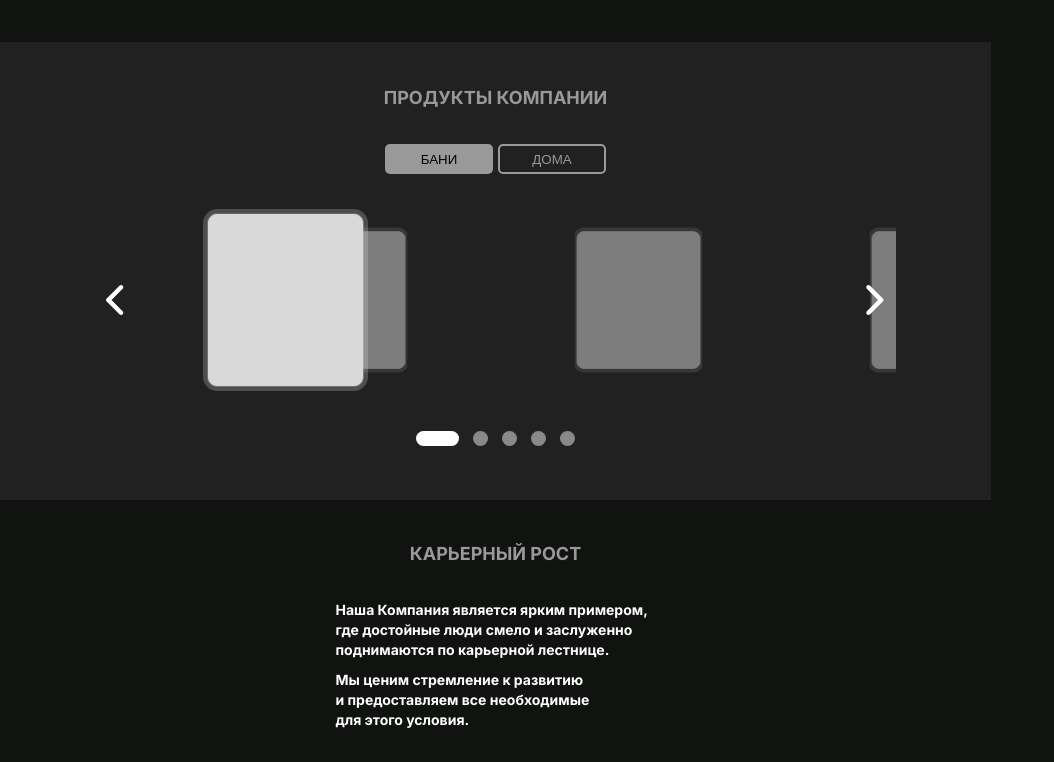
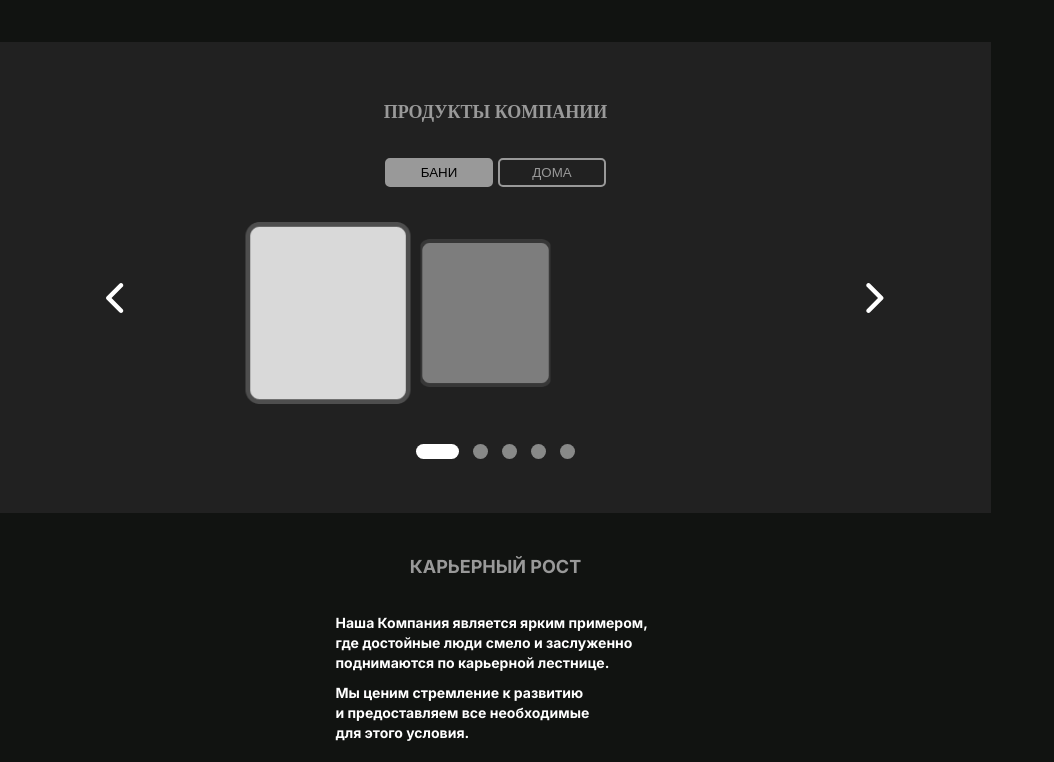
Before and after one commit to Kseniya554/testTask, a plain HTML site: page index.html in a window 1280 px wide. Shown: the part 2475-3237 px from the top of the page, without its empty margins (0-1054 px from the left). Drawn offline with Linux system fonts and the light colour scheme; some packages are replaced by stand-ins of ours.

Commit message:
readme, slaider

```diff
--- a/script.js
+++ b/script.js
@@ -27,16 +27,17 @@ document.addEventListener('DOMContentLoaded', () => {
   let currentIndex = 0;
 
   function updateSlider(index) {
-    const offsetMultiplier = 145; // Ширина боковой картинки + половина центральной
+    const offsetMultiplier = 157.5; // Новое значение для правильного расчета расстояния между карточками
     sliderImages.forEach((image, i) => {
       const offset = (i - index) * offsetMultiplier;
 
       const scale = i === index ? 1 : 0.98;
       const translation =
-        i === index ? offset : i < index ? offset - 27.5 : offset + 27.5;
+        i === index ? 'translateX(-50%)' : `translateX(${offset}px)`;
 
       image.classList.toggle('active', i === index);
-      image.style.transform = `translateX(${translation}px) scale(${scale})`;
+      image.style.transform = translation;
+      image.style.zIndex = i === index ? 1 : 0; // Повышаем z-index активной карточки
     });
 
     dots.forEach((dot, i) => {
@@ -64,37 +65,6 @@ document.addEventListener('DOMContentLoaded', () => {
       updateSlider(currentIndex);
     });
   });
-
-  // Инициализация слайдера
-  updateSlider(currentIndex);
-});
-
-// Слайдер карточек
-document.addEventListener('DOMContentLoaded', () => {
-  const sliderInner = document.querySelector('.career__slider-inner');
-  const sliderCards = document.querySelectorAll('.career__card');
-  const prevButton = document.querySelector('.career__slider-button.prev');
-  const nextButton = document.querySelector('.career__slider-button.next');
-  let currentIndex = 0;
-
-  function updateSlider(index) {
-    const cardWidth = sliderCards[0].offsetWidth;
-    const offset = -index * cardWidth;
-    sliderInner.style.transform = `translateX(${offset}px)`;
-  }
-
-  function showNextCard() {
-    currentIndex = (currentIndex + 1) % sliderCards.length;
-    updateSlider(currentIndex);
-  }
-
-  function showPrevCard() {
-    currentIndex = (currentIndex - 1 + sliderCards.length) % sliderCards.length;
-    updateSlider(currentIndex);
-  }
-
-  prevButton.addEventListener('click', showPrevCard);
-  nextButton.addEventListener('click', showNextCard);
 
   // Инициализация слайдера
   updateSlider(currentIndex);
--- a/styles/product.css
+++ b/styles/product.css
@@ -4,38 +4,35 @@
 }
 
 .product__title {
-    font-family: Inter;
     font-size: 18px;
     font-weight: 700;
-    line-height: 22px;
     text-align: center;
     color: #999999;
-    margin: 0;
     text-transform: uppercase;
-    padding-bottom: 35px;
+    margin-bottom: 35px;
 }
 
 .product__check {
     display: flex;
     gap: 5px;
-    margin: 0 auto;
+    margin: 0 auto 35px auto;
     width: 221px;
-    margin-bottom: 35px;
 }
 
 .product__check-button {
-    width: 108px;
-    height: 30px;
+    flex: 1;
+    padding: 5px;
     border: 2px solid #999999;
     background-color: inherit;
     color: #999999;
     border-radius: 5px;
     cursor: pointer;
+    text-transform: uppercase;
 }
 
 .product__check-button_active {
+    background-color: #999999;
     color: inherit;
-    background-color: #999999;
 }
 
 .product__slider {
@@ -56,10 +53,12 @@
 .product__slider-images {
     display: flex;
     transition: transform 0.5s ease;
-    justify-content: center;
+    justify-content: space-around;
     position: relative;
     align-items: center;
     height: 182px;
+    width: 465px;
+    overflow: hidden;
 }
 
 .product__slider-image {
@@ -67,22 +66,24 @@
     height: 147.88px;
     transition: transform 0.5s ease, width 0.5s ease, height 0.5s ease;
     opacity: 0.5;
-    margin: 0 10px;
+    margin: 0;
     flex-shrink: 0;
+    position: absolute;
+
 }
 
 .product__slider-image.active {
     width: 165px;
     height: 182px;
     opacity: 1;
-    margin: 0 10px 35px;
+    margin: 0 0 35px;
     position: absolute;
     top: 0;
-    left: 97.5px;
+    left: 50%;
+    transform: translateX(-50%);
 }
 
 .product__slider-image img {
-    /* display: block; */
     width: 100%;
     height: 100%;
     object-fit: cover;
@@ -91,9 +92,8 @@
 .product__slider-button {
     position: absolute;
     top: 50%;
-    transform: translateY(-50%);
+    transform: translateY(-100%);
     background-color: inherit;
-    text-decoration: none;
     border: none;
     padding: 10px;
     cursor: pointer;
```
Also changed, not shown: 1 other file.
